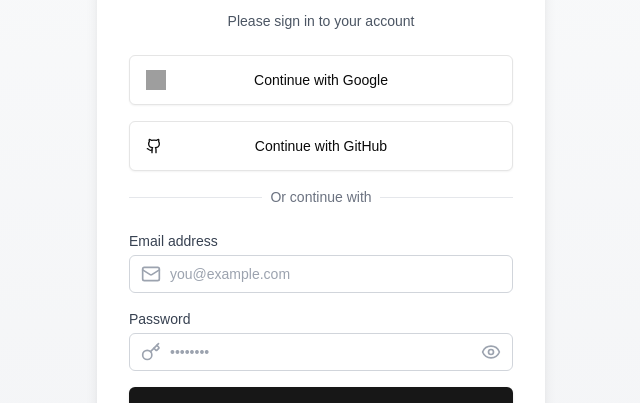
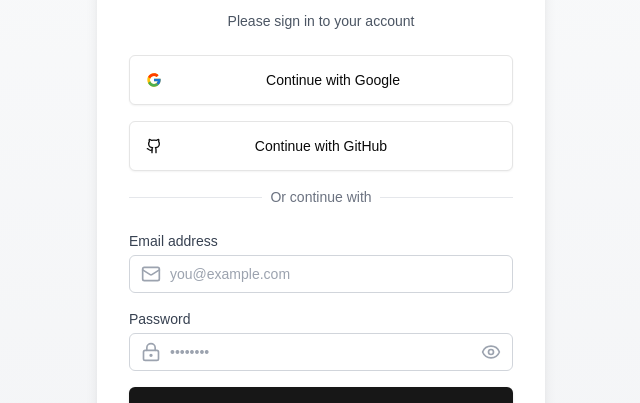
Before and after one commit to fadiChorfi/E-commerce-clothing, a Next.js app: page /auth in a window 1280 px wide. Shown: the part 207-610 px from the top of the page, without its empty margins (319-959 px from the left). Built offline with nearby package versions, Linux system fonts and the light colour scheme; no server answers; grey boxes are pictures that could not be loaded.

Commit message:
enhancing ui

```diff
--- a/src/Providers/CartProvider.tsx
+++ b/src/Providers/CartProvider.tsx
@@ -1,5 +1,4 @@
 "use client";
-
 import React, { createContext, useContext, useState, useEffect, useCallback } from "react";
 import { useAuth } from "./SupabaseProvider";
 import supabase from "@/supabase/client";
@@ -16,41 +15,30 @@
 
 const CartContext = createContext<CartContextType>({
   cart: [],
-  addToCart: async () => ({ success: false, error: undefined  }),
+  addToCart: async () => ({ success: false, error: undefined }),
   fetchCart: async () => ({ success: false, error: undefined }),
   removeFromCart: async () => ({ success: false, error: undefined }),
   isInCart: () => false,
   clearCart: async () => ({ success: false, error: undefined }),
 });
 
-
-
 export const CartContextProvider = ({ children }: { children: React.ReactNode }) => {
   const { session } = useAuth();
   const [cart, setCart] = useState<CartItem[]>([]);
 
-
-  useEffect(()=>{
-    const localCart = window.localStorage.getItem('cart')
-    setCart(localCart ?  JSON.parse(localCart) : [] )
+  // Load cart from local storage on initial render
+  useEffect(() => {
+    const localCart = window.localStorage.getItem("cart");
+    setCart(localCart ? JSON.parse(localCart) : []);
   }, [session]);
 
-  useEffect(()=>{
-    if (!session?.user.id){
-        localStorage.setItem('cart', JSON.stringify(cart))
-        console.log(cart)
+  useEffect(() => {
+    if (!session?.user?.id) {
+      localStorage.setItem("cart", JSON.stringify(cart));
     }
   }, [session, cart]);
 
-  useEffect(()=>{
-    if (session?.user.id){
-        syncLocalCartToSupabase();
-        fetchCart();
-    }
-  }, [session])
-
-
-  const syncLocalCartToSupabase = async () => {
+  const syncLocalCartToSupabase = useCallback(async () => {
     if (!session?.user?.id) return;
 
     const localCart = localStorage.getItem("cart");
@@ -73,13 +61,12 @@
       if (error) {
         console.error("Error syncing cart:", error);
       } else {
-        localStorage.removeItem("cart"); // Clear local cart after syncing
+        localStorage.removeItem("cart");
       }
     } catch (err) {
       console.error("Unexpected error syncing cart:", err);
     }
-  };
-
+  }, [session]);
 
   const fetchCart = useCallback(async (): Promise<{ success: boolean; data?: CartItem[]; error?: string }> => {
     if (!session?.user?.id) {
@@ -126,15 +113,13 @@
 
   useEffect(() => {
     if (session?.user?.id) {
+      syncLocalCartToSupabase();
       fetchCart();
-    } else {
-      setCart([]);
     }
-  }, [session, fetchCart]);
+  }, [session, syncLocalCartToSupabase, fetchCart]);
 
   const addToCart = async (item: CartItem): Promise<{ success: boolean; error?: string }> => {
     if (!session?.user?.id) {
-
       alert("Sign in first");
       return { success: false, error: "User is not logged in." };
     }
@@ -142,7 +127,6 @@
     if (isInCart(item.product.id)) {
       return { success: false, error: "Item already in cart" };
     }
-
 
     setCart((prevCart) => [...prevCart, item]);
 
@@ -157,7 +141,6 @@
       });
 
       if (error) {
-        // Rollback the UI update if there is an error.
         setCart((prevCart) => prevCart.filter((p) => p.product.id !== item.product.id));
         console.error("Error adding to cart:", error);
         return { success: false, error: error.message };
@@ -176,10 +159,7 @@
     }
 
     try {
-      const { error } = await supabase
-        .from("cart_items")
-        .delete()
-        .eq("user_id", session.user.id);
+      const { error } = await supabase.from("cart_items").delete().eq("user_id", session.user.id);
 
       if (error) {
         console.error("Error clearing cart:", error);
@@ -202,11 +182,7 @@
     setCart((prevCart) => prevCart.filter((p) => p.product.id !== itemID));
 
     try {
-      const { error } = await supabase
-        .from("cart_items")
-        .delete()
-        .eq("user_id", session.user.id)
-        .eq("product_id", itemID);
+      const { error } = await supabase.from("cart_items").delete().eq("user_id", session.user.id).eq("product_id", itemID);
 
       if (error) {
         console.error("Error removing from cart:", error);
--- a/src/Providers/SupabaseProvider.tsx
+++ b/src/Providers/SupabaseProvider.tsx
@@ -3,7 +3,7 @@
 import { type ReactNode, createContext, useContext, useEffect, useState } from "react"
 import type { Session, User, AuthError } from "@supabase/supabase-js"
 
-// Assuming you have a client setup like this
+// Initialize Supabase client
 const supabase = createClient(
   process.env.NEXT_PUBLIC_SUPABASE_URL || "",
   process.env.NEXT_PUBLIC_SUPABASE_ANON_KEY || "",
@@ -15,12 +15,13 @@
   signUpNewUser: (
     full_name: string,
     email: string,
-    password: string,
+    password: string
   ) => Promise<{ success: boolean; data?: Session | null; error?: AuthError | null }>
   signIn: (
     email: string,
-    password: string,
+    password: string
   ) => Promise<{ success: boolean; data?: Session | null; error?: AuthError | null }>
+  signInWithGitHub: () => Promise<void>
   signOut: () => Promise<void>
 }
 
@@ -29,6 +30,7 @@
   user: null,
   signUpNewUser: async () => ({ success: false, error: null }),
   signIn: async () => ({ success: false, error: null }),
+  signInWithGitHub: async () => {},
   signOut: async () => {},
 })
 
@@ -68,6 +70,16 @@
     return { success: true, data: data.session }
   }
 
+  const signInWithGitHub = async () => {
+    const { error } = await supabase.auth.signInWithOAuth({
+      provider: "github",
+    })
+
+    if (error) {
+      console.error("GitHub Login Error:", error.message)
+    }
+  }
+
   const signOut = async () => {
     const { error } = await supabase.auth.signOut()
     if (error) {
@@ -92,7 +104,9 @@
   }, [])
 
   return (
-    <AuthContext.Provider value={{ session, user, signUpNewUser, signIn, signOut }}>{children}</AuthContext.Provider>
+    <AuthContext.Provider value={{ session, user, signUpNewUser, signIn, signInWithGitHub, signOut }}>
+      {children}
+    </AuthContext.Provider>
   )
 }
 
--- a/src/app/auth/page.tsx
+++ b/src/app/auth/page.tsx
@@ -8,13 +8,13 @@
   Github,
   User,
   AlertCircle,
-  Key,
+  LockKeyhole,
   ArrowRight,
 } from "lucide-react";
+import { FcGoogle } from "react-icons/fc";
 import { Tabs, TabsContent, TabsList, TabsTrigger } from "@/components/ui/tabs";
 import { Button } from "@/components/ui/button";
 import { useAuth } from "@/Providers/SupabaseProvider";
-import Image from "next/image";
 import Link from "next/link";
 import supabase from "@/supabase/client";
 
@@ -31,7 +31,7 @@
 
   const [error, setError] = useState<string | null>(null);
 
-  const { signUpNewUser, signIn } = useAuth();
+  const { signUpNewUser, signIn, signInWithGitHub } = useAuth();
 
   const handleSignUp = async (e: FormEvent) => {
     e.preventDefault();
@@ -79,14 +79,7 @@
         }
         disabled={isLoading}
       >
-        <Image
-          src="/api/placeholder/20/20"
-          alt="Google"
-          width={100}
-          height={100}
-          className="absolute left-4 w-5 h-5"
-          priority={false}
-        />
+        <FcGoogle />
         <span className="mx-auto">Continue with Google</span>
       </Button>
 
@@ -94,6 +87,7 @@
         type="button"
         variant="outline"
         className="w-full py-6 relative"
+        onClick={()=>signInWithGitHub()}
         disabled={isLoading}
       >
         <Github className="absolute left-4 w-5 h-5" />
@@ -120,7 +114,6 @@
             <TabsTrigger value="signup">Sign Up</TabsTrigger>
           </TabsList>
 
-          {/* Login Tab */}
           <TabsContent value="login">
             <div className="space-y-6">
               <div className="text-center">
@@ -167,7 +160,7 @@
                   </label>
                   <div className="mt-1 relative">
                     <div className="absolute inset-y-0 left-0 pl-3 flex items-center pointer-events-none">
-                      <Key className="h-5 w-5 text-gray-400" />
+                      <LockKeyhole className="h-5 w-5 text-gray-400" />
                     </div>
                     <input
                       id="login-password"
@@ -286,7 +279,7 @@
                   </label>
                   <div className="mt-1 relative">
                     <div className="absolute inset-y-0 left-0 pl-3 flex items-center pointer-events-none">
-                      <Eye className="h-5 w-5 text-gray-400" />
+                      <LockKeyhole className="h-5 w-5 text-gray-400" />
                     </div>
                     <input
                       id="sign-up-password"
@@ -302,11 +295,8 @@
                       type="button"
                       onClick={() => setShowSignUpPassword(!showSignUpPassword)}
                       className="absolute inset-y-0 right-0 pr-3 flex items-center"
-                      aria-label={
-                        showSignUpPassword ? "Hide password" : "Show password"
-                      }
                     >
-                      {showSignUpPassword ? (
+                       {showSignUpPassword ? (
                         <EyeOff className="h-5 w-5 text-gray-400" />
                       ) : (
                         <Eye className="h-5 w-5 text-gray-400" />
--- a/src/components/csr/header/headerContent/WishlistSheet.tsx
+++ b/src/components/csr/header/headerContent/WishlistSheet.tsx
@@ -34,7 +34,7 @@
     };
 
     loadWishlist();
-  }, [session]);
+  }, [session, fetchWishlist]);
 
   const handleRemoveFromWishlist = async (productId: string) => {
     await removeFromWishlist(productId);
```
Also changed, not shown: src/components/csr/products/ProductDetail.tsx (+0 -10 lines).
